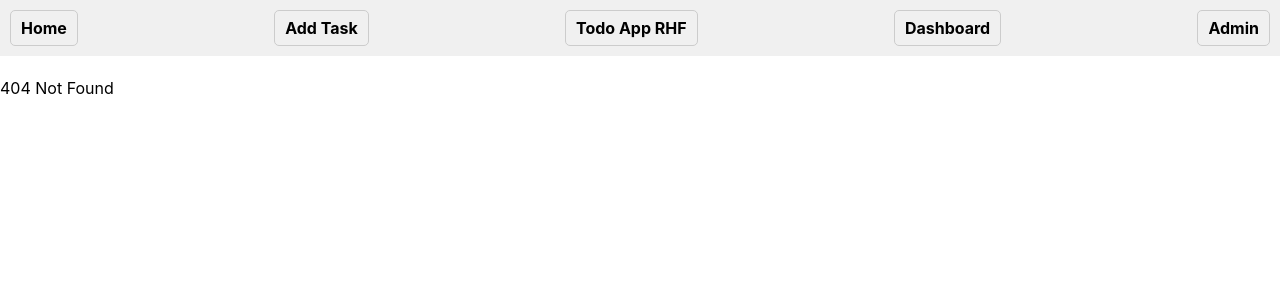
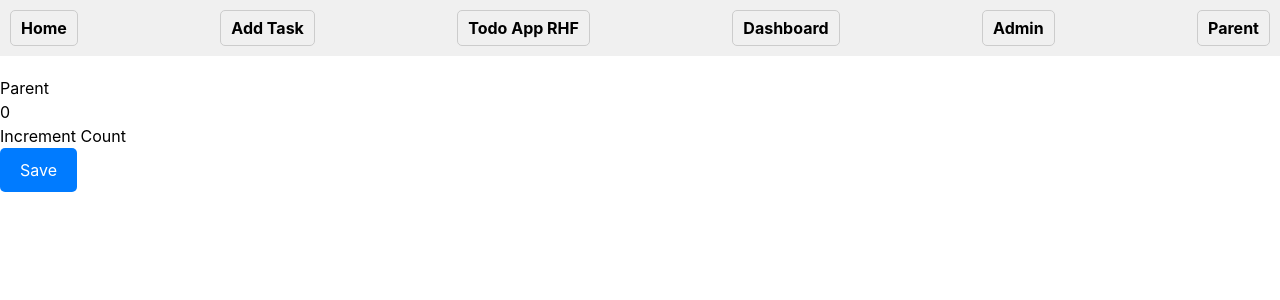
Before and after one commit to rajkumar1191/r-14-04-26, a React (Vite) app: page /parent in a window 1280 px wide. Before the commit this address had no page. Shown: the top 300 px of the page. Built offline with nearby package versions, Linux system fonts and the light colour scheme.

Commit message:
add Parent and Child components with navigation link

```diff
--- a/src/App.jsx
+++ b/src/App.jsx
@@ -14,6 +14,7 @@ import Unauth from "./components/Unauth";
 import RoleRoute from "./routes/RoleRoute";
 import Admin from "./components/Admin";
 import { lazy, Suspense } from "react";
+import Parent from "./components/Parent";
 
 const LoginPage = lazy(() => import("./components/Login"));
 
@@ -45,6 +46,7 @@ const App = () => {
               </RoleRoute>
             }
           />
+          <Route path='/parent' element={<Parent />} />
           <Route path="/dashboard" element={<Dashboard />}>
             <Route path="profile" element={<Profile />} />
             <Route path="contacts" element={<Contact />} />
--- /dev/null
+++ b/src/components/Child.jsx
@@ -0,0 +1,15 @@
+import React from "react";
+import "./Profile.css";
+
+const Child = ({ onSave }) => {
+  console.log("Child component rendered");
+  return (
+    <div className="profile">
+      <button className="button" onClick={onSave}>
+        Save
+      </button>
+    </div>
+  );
+};
+
+export default React.memo(Child);
--- a/src/components/Nav.jsx
+++ b/src/components/Nav.jsx
@@ -69,6 +69,12 @@ const Nav = () => {
       >
         Admin
       </Link>
+      <Link
+        to="/parent"
+        className={!isAuthenticated ? styles.inactiveLink : styles.activeLink}
+      >
+        Parent
+      </Link>
       {user && (
         <Button variant="contained" color="warning" onClick={logout}>
           Logout
--- /dev/null
+++ b/src/components/Parent.jsx
@@ -0,0 +1,26 @@
+import { useCallback, useState } from "react";
+import Child from "./Child";
+
+const Parent = () => {
+  const [count, setCount] = useState(0);
+
+  const handleClick = useCallback(() => {
+    console.log("Button clicked!");
+  }, []);
+
+  // const handleClick = () => {
+  //   console.log("Button clicked!");
+  // };
+
+  return (
+    <div>
+      <h3>Parent</h3>
+
+      <h3>{count}</h3>
+      <button onClick={() => setCount(count + 1)}>Increment Count</button>
+      <Child onSave={handleClick} />
+    </div>
+  );
+};
+
+export default Parent;
```
